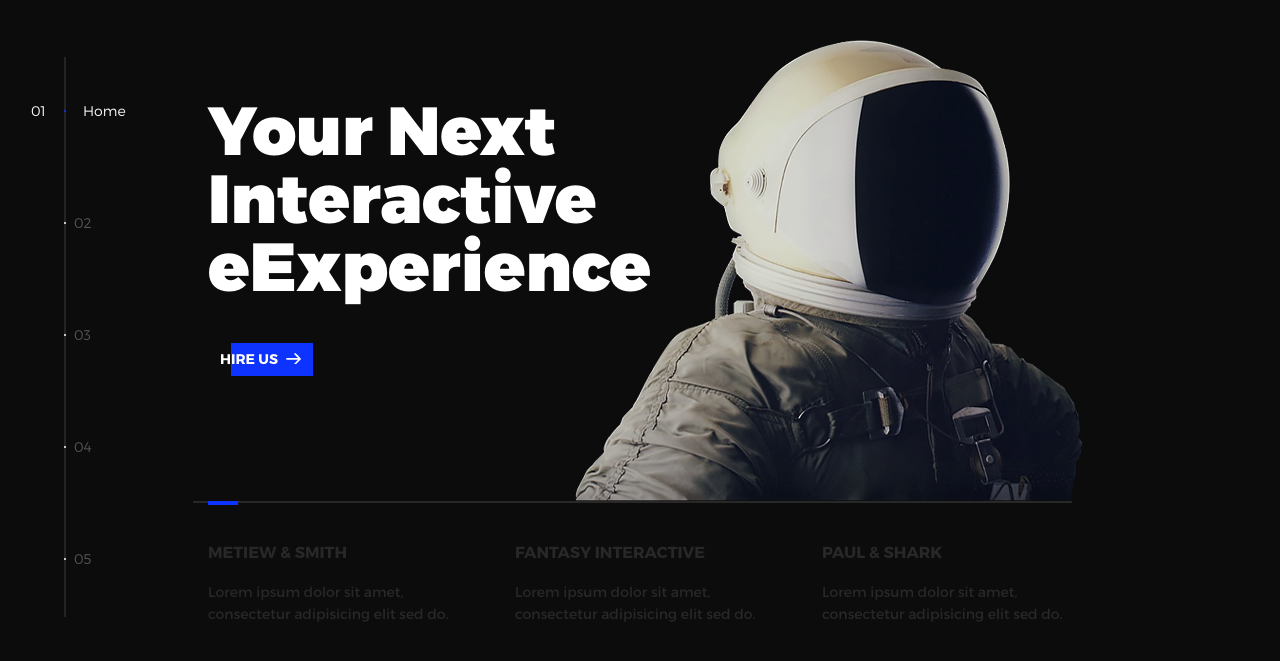
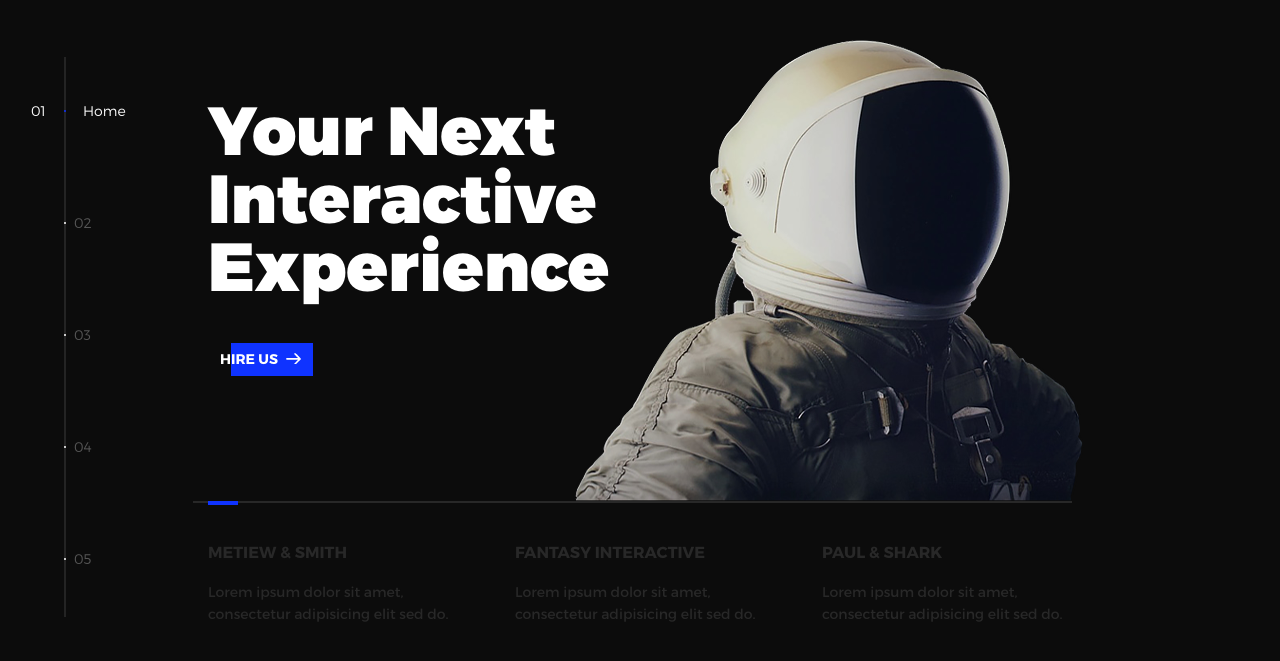
Before and after one commit to Aamirbro/space-web, a plain HTML site: page index.html in a window 1280 px wide. Shown: the part 63-724 px from the top of the page. Drawn offline with nearby package versions, Linux system fonts and the light colour scheme.

Commit message:
Update index.html

```diff
--- a/index.html
+++ b/index.html
@@ -48,7 +48,7 @@
           <li class="l-section section section--is-active">
             <div class="intro">
               <div class="intro--banner">
-                <h1>Your Next<br>Interactive<br>eExperience</h1>
+                <h1>Your Next<br>Interactive<br>Experience</h1>
                 <button class="cta">Hire Us
                   <svg version="1.1" id="Layer_1" xmlns="http://www.w3.org/2000/svg" xmlns:xlink="http://www.w3.org/1999/xlink" x="0px" y="0px" viewBox="0 0 150 118" style="enable-background:new 0 0 150 118;" xml:space="preserve">
                   <g transform="translate(0.000000,118.000000) scale(0.100000,-0.100000)">
```
